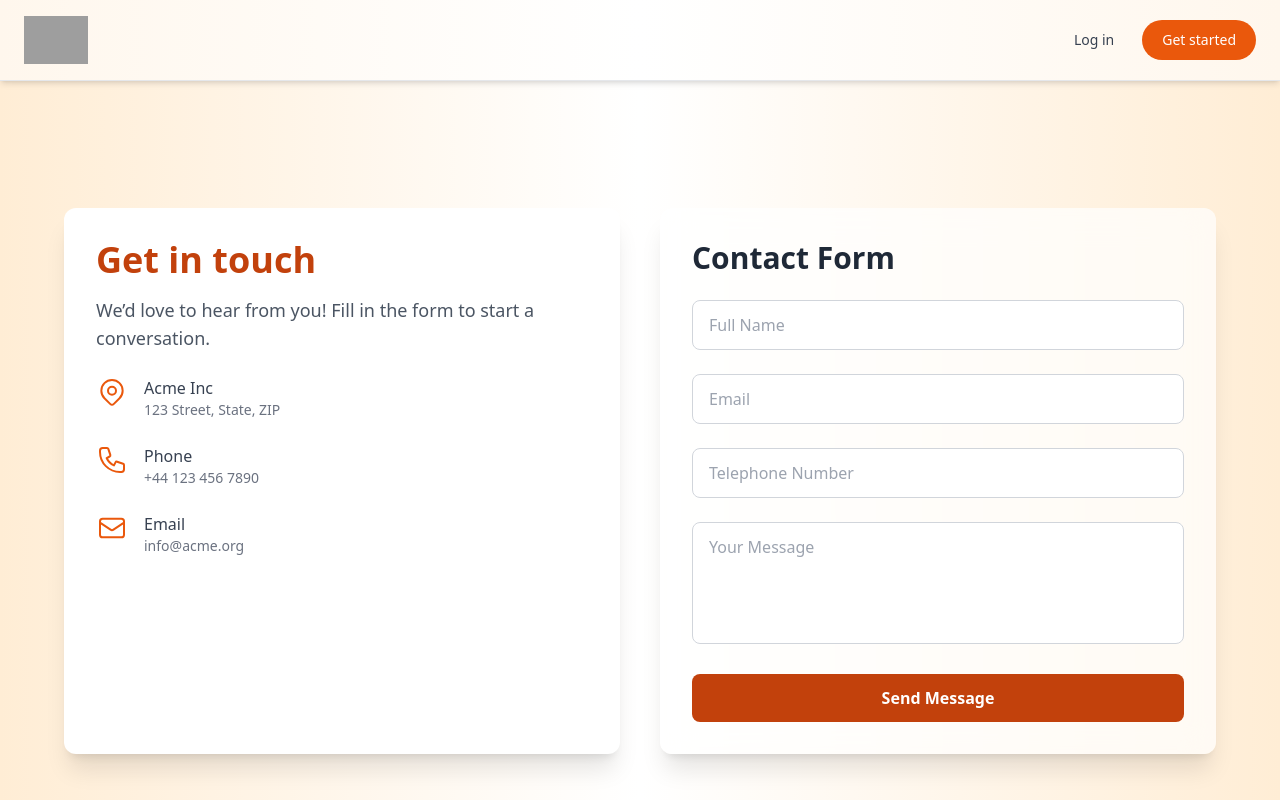
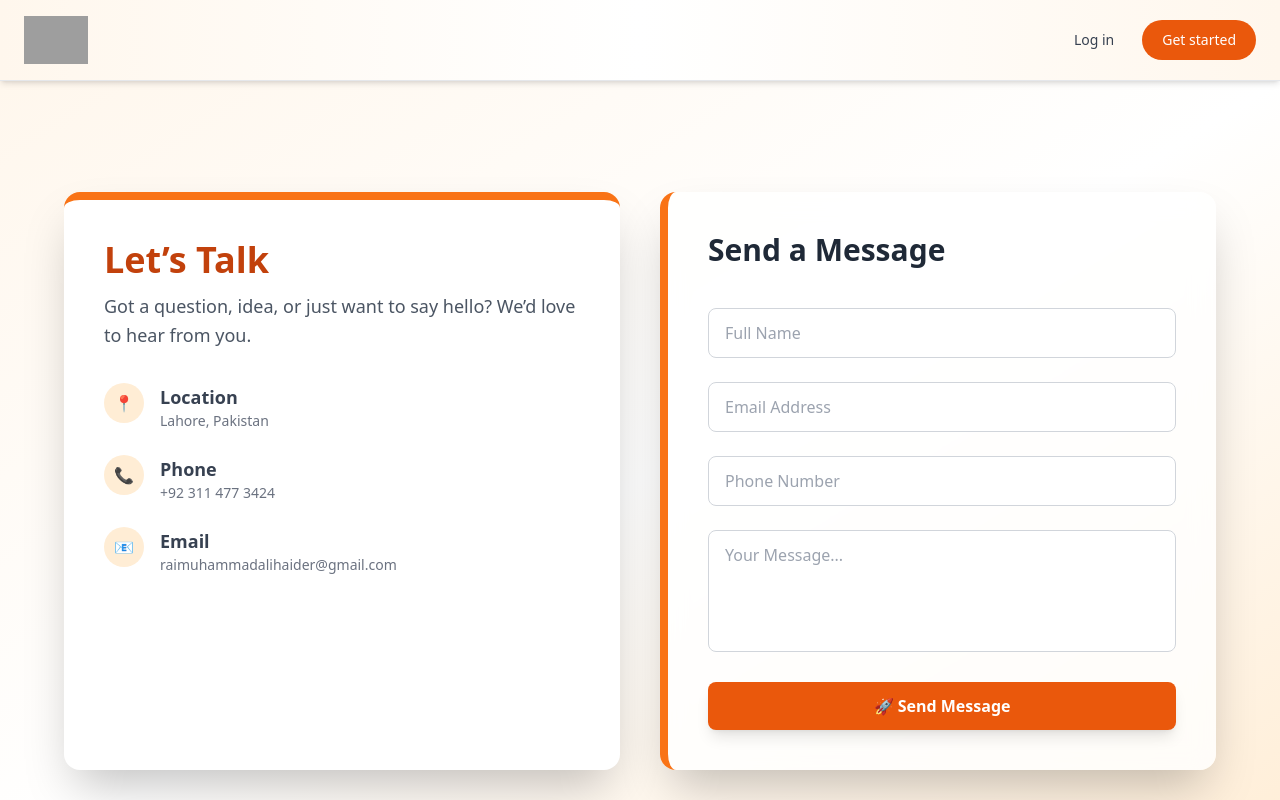
Before and after one commit to RaiMuhammadHaider/My-Firtst-React-JS-Website, a React (Vite) app: page /contact in a window 1280 px wide. Shown: the top 800 px of the page. Built offline with nearby package versions, Linux system fonts and the light colour scheme; grey boxes are pictures that could not be loaded.

Commit message:
Update ContactUs.jsx

```diff
--- a/src/Components/contactUs/ContactUs.jsx
+++ b/src/Components/contactUs/ContactUs.jsx
@@ -2,55 +2,56 @@ import React from 'react';
 
 const ContactUs = () => {
   return (
-    <div className="min-h-screen bg-gradient-to-r from-orange-100 via-white to-orange-100 flex items-center justify-center px-4">
+    <div className="min-h-screen bg-gradient-to-br from-orange-50 via-white to-orange-100 flex items-center justify-center px-4 py-10">
       <div className="max-w-6xl w-full grid grid-cols-1 md:grid-cols-2 gap-10">
+
         {/* Left Side: Info */}
-        <div className="bg-white p-8 rounded-xl shadow-xl">
-          <h2 className="text-4xl font-bold text-orange-700 mb-4">Get in touch</h2>
-          <p className="text-gray-600 text-lg mb-6">
-            We’d love to hear from you! Fill in the form to start a conversation.
+        <div className="bg-white p-10 rounded-2xl shadow-2xl border-t-8 border-orange-500">
+          <h2 className="text-4xl font-extrabold text-orange-700 mb-3">Let’s Talk</h2>
+          <p className="text-gray-600 text-lg mb-8 leading-relaxed">
+            Got a question, idea, or just want to say hello?
+            We’d love to hear from you.
           </p>
 
           <div className="space-y-6">
             {/* Location */}
             <div className="flex items-start space-x-4">
-              <svg className="w-8 h-8 text-orange-600" fill="none" stroke="currentColor" strokeWidth="1.5" viewBox="0 0 24 24">
-                <path strokeLinecap="round" strokeLinejoin="round" d="M17.657 16.657L13.414 20.9a2 2 0 01-2.827 0l-4.244-4.243a8 8 0 1111.314 0z" />
-                <path strokeLinecap="round" strokeLinejoin="round" d="M15 11a3 3 0 11-6 0 3 3 0 016 0z" />
-              </svg>
+              <div className="w-10 h-10 flex items-center justify-center rounded-full bg-orange-100 text-orange-700">
+                📍
+              </div>
               <div>
-                <p className="text-gray-700 font-medium">Acme Inc</p>
-                <p className="text-gray-500 text-sm">123 Street, State, ZIP</p>
+                <p className="text-gray-700 font-semibold text-lg">Location</p>
+                <p className="text-gray-500 text-sm">Lahore, Pakistan</p>
               </div>
             </div>
 
             {/* Phone */}
             <div className="flex items-start space-x-4">
-              <svg className="w-8 h-8 text-orange-600" fill="none" stroke="currentColor" strokeWidth="1.5" viewBox="0 0 24 24">
-                <path strokeLinecap="round" strokeLinejoin="round" d="M3 5a2 2 0 012-2h3.28a1 1 0 01.95.684l1.5 4.493a1 1 0 01-.5 1.21l-2.26 1.13a11 11 0 005.52 5.516l1.13-2.257a1 1 0 011.21-.502l4.49 1.498a1 1 0 01.685.949V19a2 2 0 01-2 2h-1C9.72 21 3 14.284 3 6V5z" />
-              </svg>
+              <div className="w-10 h-10 flex items-center justify-center rounded-full bg-orange-100 text-orange-700">
+                📞
+              </div>
               <div>
-                <p className="text-gray-700 font-medium">Phone</p>
-                <p className="text-gray-500 text-sm">+44 123 456 7890</p>
+                <p className="text-gray-700 font-semibold text-lg">Phone</p>
+                <p className="text-gray-500 text-sm">+92 311 477 3424</p>
               </div>
             </div>
 
             {/* Email */}
             <div className="flex items-start space-x-4">
-              <svg className="w-8 h-8 text-orange-600" fill="none" stroke="currentColor" strokeWidth="1.5" viewBox="0 0 24 24">
-                <path strokeLinecap="round" strokeLinejoin="round" d="M3 8l7.89 5.26a2 2 0 002.22 0L21 8M5 19h14a2 2 0 002-2V7a2 2 0 00-2-2H5a2 2 0 00-2 2v10a2 2 0 002 2z" />
-              </svg>
+              <div className="w-10 h-10 flex items-center justify-center rounded-full bg-orange-100 text-orange-700">
+                📧
+              </div>
               <div>
-                <p className="text-gray-700 font-medium">Email</p>
-                <p className="text-gray-500 text-sm">info@acme.org</p>
+                <p className="text-gray-700 font-semibold text-lg">Email</p>
+                <p className="text-gray-500 text-sm">raimuhammadalihaider@gmail.com</p>
               </div>
             </div>
           </div>
         </div>
 
         {/* Right Side: Form */}
-        <form className="bg-white/70 backdrop-blur-lg p-8 rounded-xl shadow-xl space-y-6">
-          <h3 className="text-3xl font-bold text-gray-800">Contact Form</h3>
+        <form className="bg-white/80 backdrop-blur-md p-10 rounded-2xl shadow-2xl border-l-8 border-orange-500 space-y-6">
+          <h3 className="text-3xl font-bold text-gray-800 mb-4">Send a Message</h3>
 
           <input
             type="text"
@@ -59,25 +60,25 @@ const ContactUs = () => {
           />
           <input
             type="email"
-            placeholder="Email"
+            placeholder="Email Address"
             className="w-full px-4 py-3 rounded-lg border border-gray-300 focus:ring-2 focus:ring-orange-500 outline-none text-gray-700 font-medium"
           />
           <input
             type="tel"
-            placeholder="Telephone Number"
+            placeholder="Phone Number"
             className="w-full px-4 py-3 rounded-lg border border-gray-300 focus:ring-2 focus:ring-orange-500 outline-none text-gray-700 font-medium"
           />
           <textarea
             rows="4"
-            placeholder="Your Message"
+            placeholder="Your Message..."
             className="w-full px-4 py-3 rounded-lg border border-gray-300 focus:ring-2 focus:ring-orange-500 outline-none text-gray-700 font-medium resize-none"
           ></textarea>
 
           <button
             type="submit"
-            className="w-full bg-orange-700 hover:bg-orange-600 text-white font-bold py-3 rounded-lg transition-all duration-300"
+            className="w-full bg-orange-600 hover:bg-orange-500 text-white font-bold py-3 rounded-lg transition-all duration-300 shadow-lg hover:shadow-xl"
           >
-            Send Message
+            🚀 Send Message
           </button>
         </form>
       </div>
```
